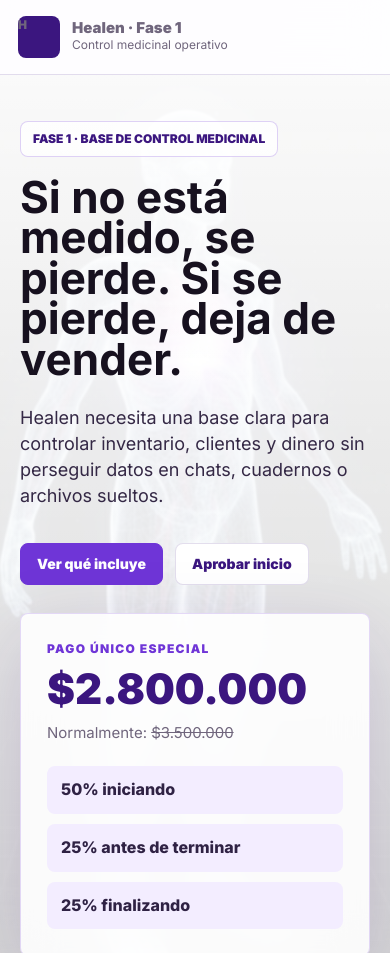
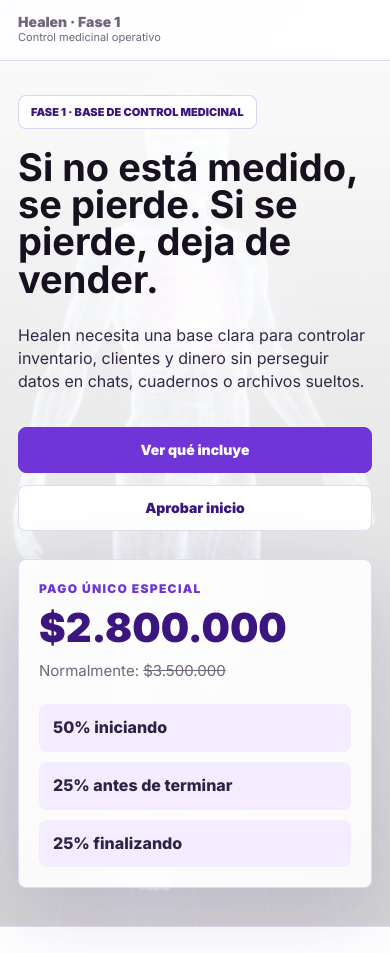
Before and after one commit to silvanasolvers/cotizacion-healen-automatizacion, a website: page public/index.html in a window 390 px wide. Shown: the top 953 px of the page. Drawn offline with Linux system fonts and the light colour scheme.

Commit message:
Improve Healen mobile layout

```diff
--- a/public/index.html
+++ b/public/index.html
@@ -36,9 +36,20 @@
       font-family: Inter, system-ui, -apple-system, BlinkMacSystemFont, "Segoe UI", sans-serif;
       line-height: 1.48;
       letter-spacing: 0;
+      overflow-x: hidden;
     }
 
     a { color: inherit; text-decoration: none; }
+
+    h1,
+    h2,
+    h3,
+    p,
+    li,
+    span,
+    a {
+      overflow-wrap: break-word;
+    }
 
     .topbar {
       position: fixed;
@@ -57,19 +68,7 @@
     .brand {
       display: flex;
       align-items: center;
-      gap: 12px;
       min-width: 0;
-    }
-
-    .brand-mark {
-      width: 42px;
-      height: 42px;
-      display: grid;
-      place-items: center;
-      border-radius: 8px;
-      color: white;
-      background: var(--purple-dark);
-      font-weight: 900;
     }
 
     .brand strong,
@@ -100,6 +99,7 @@
       color: var(--purple-dark);
       font-size: 14px;
       font-weight: 900;
+      text-align: center;
       transition: transform 160ms ease, border-color 160ms ease, background 160ms ease;
     }
 
@@ -404,12 +404,83 @@
       }
       footer { flex-direction: column; }
     }
+
+    @media (max-width: 520px) {
+      .topbar {
+        align-items: flex-start;
+        padding: 14px 18px;
+      }
+
+      .brand strong {
+        font-size: 14px;
+      }
+
+      .brand span {
+        font-size: 11px;
+      }
+
+      .hero {
+        padding: 34px 18px 38px;
+      }
+
+      .eyebrow {
+        font-size: 11px;
+        white-space: normal;
+      }
+
+      h1 {
+        font-size: 38px;
+        line-height: 0.98;
+      }
+
+      h2 {
+        font-size: 31px;
+        line-height: 1.04;
+      }
+
+      .lead,
+      .section-head p,
+      .cta p {
+        font-size: 16px;
+      }
+
+      .hero-actions {
+        display: grid;
+        grid-template-columns: 1fr;
+      }
+
+      .button {
+        width: 100%;
+        min-height: 46px;
+      }
+
+      .price-panel,
+      .card,
+      .quote-card {
+        padding: 20px;
+      }
+
+      .price {
+        font-size: 40px;
+      }
+
+      .investment .price {
+        font-size: 42px;
+      }
+
+      section {
+        padding: 46px 18px;
+      }
+
+      .compact-list li {
+        font-size: 16px;
+      }
+    }
   </style>
 </head>
 <body>
   <header class="topbar">
     <a class="brand" href="#inicio" aria-label="Inicio">
-      <span class="brand-mark">H</span>
       <span>
         <strong>Healen · Fase 1</strong>
         <span>Control medicinal operativo</span>
--- a/scripts/check.js
+++ b/scripts/check.js
@@ -26,4 +26,9 @@
   process.exit(1);
 }
 
+if (html.includes("brand-mark")) {
+  console.error("Proposal should not include a header logo/brand mark.");
+  process.exit(1);
+}
+
 console.log("Proposal check passed.");
```
